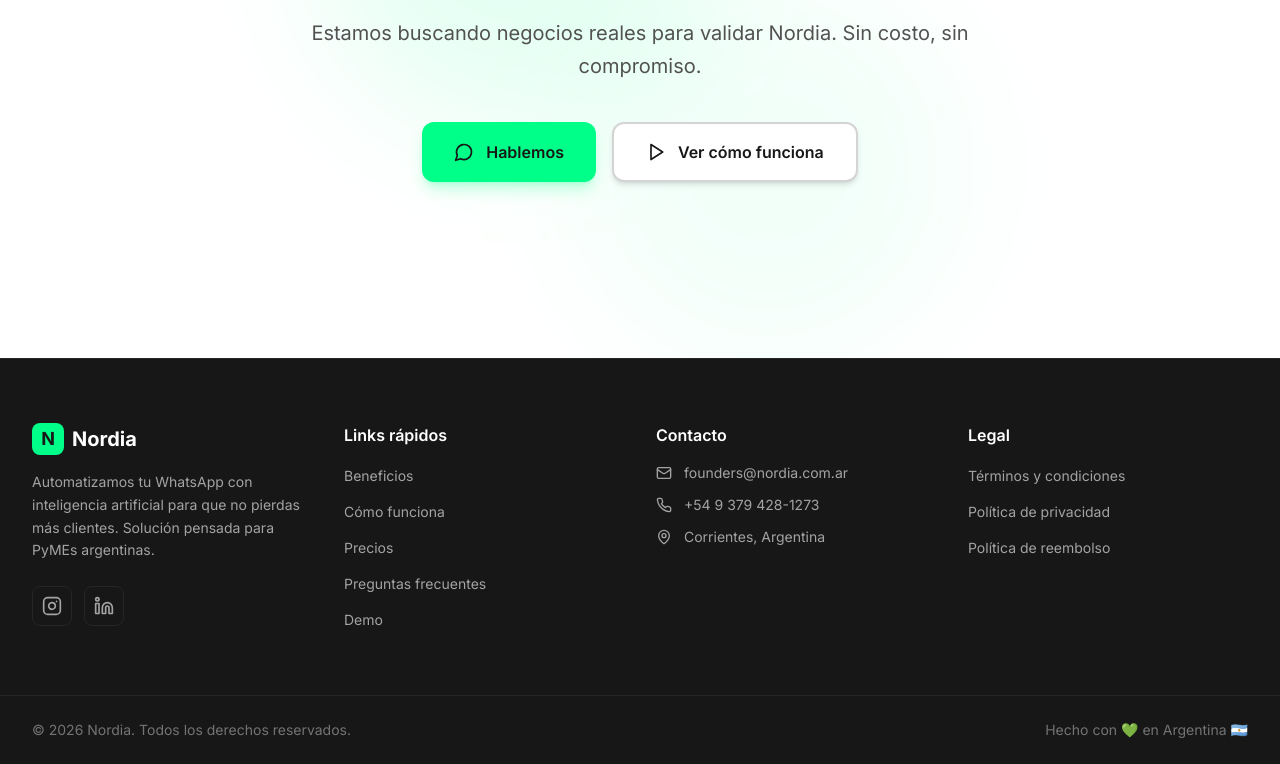
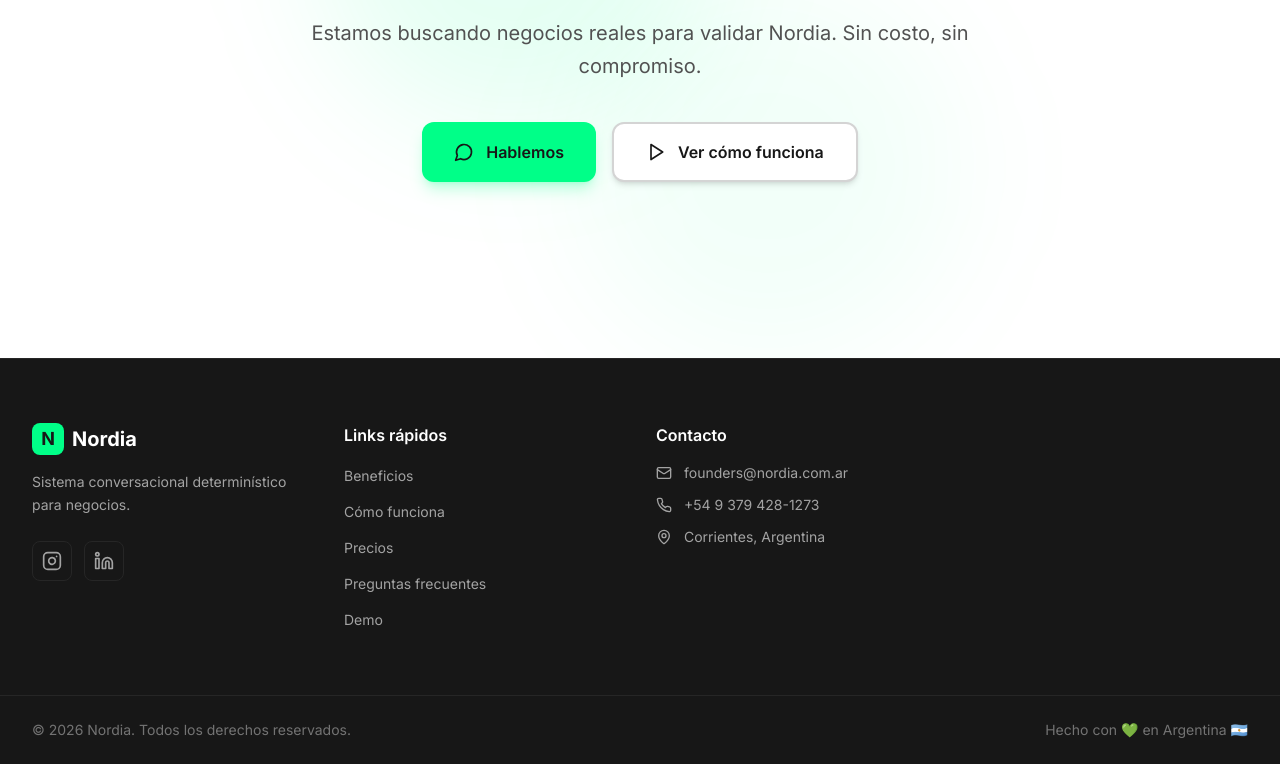
Before and after one commit to gonzacha/nordia.com.ar, a Next.js app: page / in a window 1280 px wide. Shown: the part 2783-3547 px from the top of the page. Built offline with nearby package versions, Linux system fonts and the light colour scheme; no server answers.

Commit message:
Update footer copy and remove legal links

```diff
--- a/app/components/Footer.tsx
+++ b/app/components/Footer.tsx
@@ -35,12 +35,6 @@
   { label: "Demo", href: "#demo" },
 ];
 
-const defaultLegalLinks: FooterLink[] = [
-  { label: "Términos y condiciones", href: "/terminos" },
-  { label: "Política de privacidad", href: "/privacidad" },
-  { label: "Política de reembolso", href: "/reembolso" },
-];
-
 const defaultSocialLinks: SocialLink[] = [
   {
     icon: <Instagram className="w-5 h-5" />,
@@ -62,9 +56,8 @@
 
 export default function Footer({
   logo = "Nordia",
-  description = "Automatizamos tu WhatsApp con inteligencia artificial para que no pierdas más clientes. Solución pensada para PyMEs argentinas.",
+  description = "Sistema conversacional determinístico para negocios.",
   quickLinks = defaultQuickLinks,
-  legalLinks = defaultLegalLinks,
   socialLinks = defaultSocialLinks,
   contactInfo = defaultContactInfo,
   whatsappNumber = "5493794281273",
@@ -180,22 +173,8 @@
             </ul>
           </div>
 
-          {/* Column 4: Legal */}
-          <div>
-            <h4 className="text-white font-semibold mb-4">Legal</h4>
-            <ul className="space-y-3">
-              {legalLinks.map((link) => (
-                <li key={link.href}>
-                  <a
-                    href={link.href}
-                    className="text-neutral-400 hover:text-[#00ff88] text-sm transition-colors"
-                  >
-                    {link.label}
-                  </a>
-                </li>
-              ))}
-            </ul>
-          </div>
+          {/* Column 4 spacer */}
+          <div />
         </div>
       </div>
 
```
